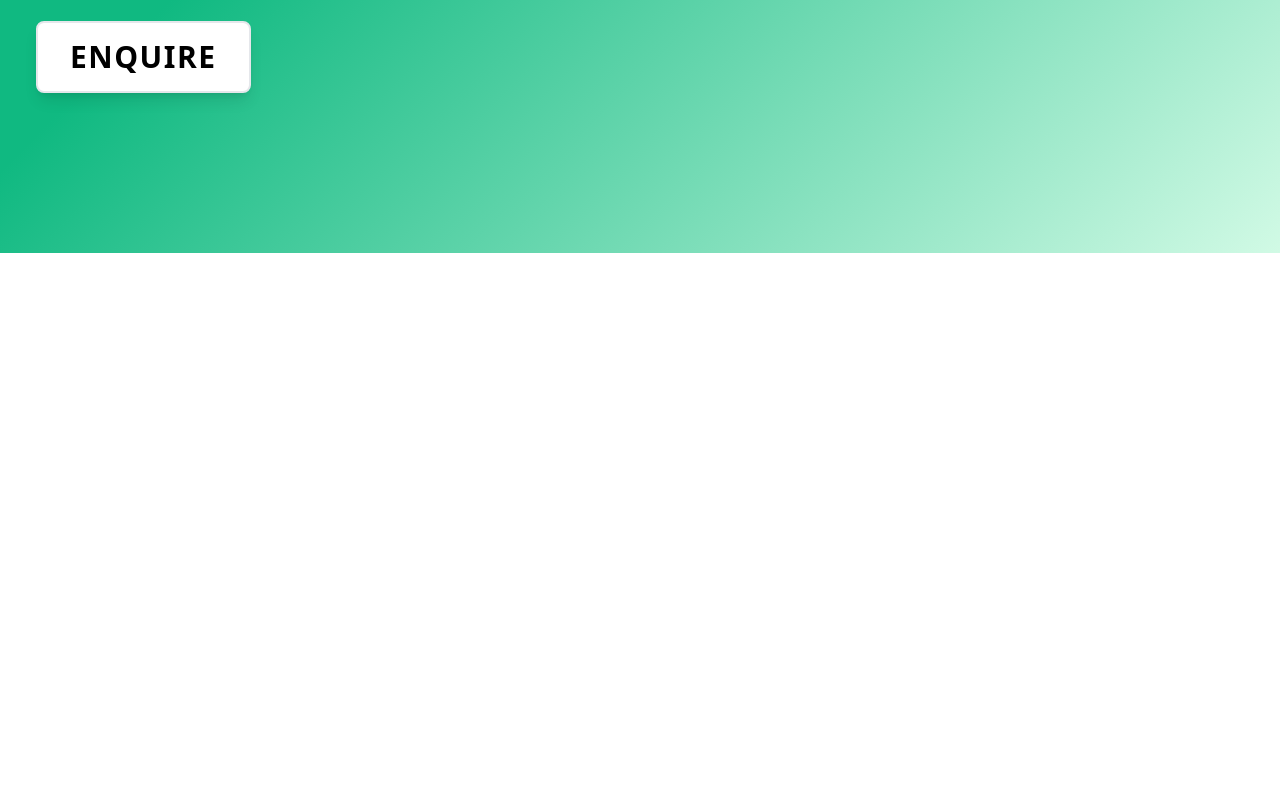
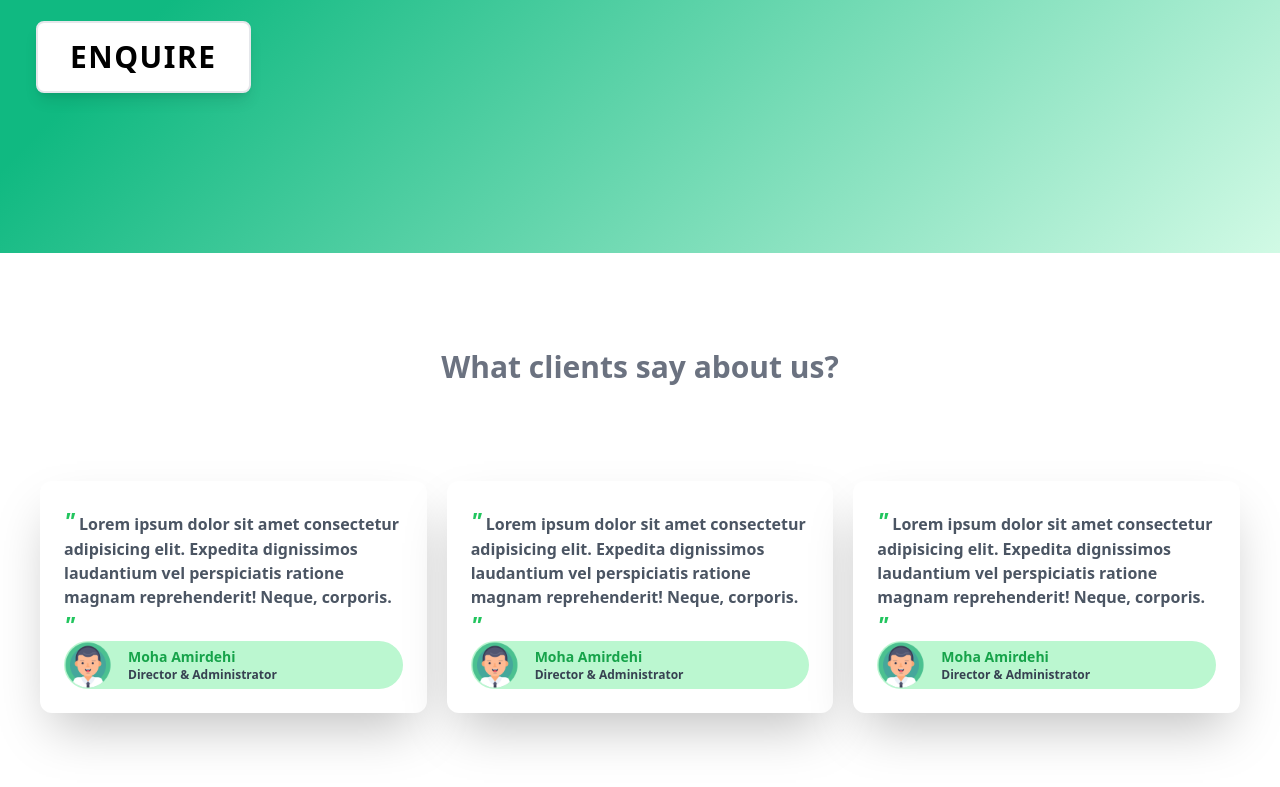
Before and after one commit to RitonX/TailwindCss-Mini-Project, a website: page public/index.html in a window 1280 px wide. Shown: the part 3675-4462 px from the top of the page. Before the commit the page ends 3928 px from the top, so only its background shows below. Drawn offline with Linux system fonts and the light colour scheme.

Commit message:
design about us section

```diff
--- a/public/index.html
+++ b/public/index.html
@@ -75,7 +75,8 @@
 
             <div class="px-8 py-6">
                 <div class="text-2xl font-bold my-4 text-gray-700">Orchid Villa</div>
-                <p class="text-gray-500 font-semibold leading-6">Lorem ipsum dolor sit amet consectetur adipisicing elit. Dolorem itaque aliquam aspernatur officiis
+                <p class="text-gray-500 font-semibold leading-6">Lorem ipsum dolor sit amet consectetur adipisicing
+                    elit. Dolorem itaque aliquam aspernatur officiis
                     vel sequi maiores animi numquam dicta quidem.</p>
             </div>
             <div class="px-8 py-2">
@@ -86,7 +87,8 @@
                 <span class="bg-gray-300 rounded-full px-3 py-2 font-bold">3 Baths</span>
             </div>
             <div class="px-8 py-4 mb-12">
-                <a class="bg-green-500 px-6 py-2 rounded-full shadow text-2xl text-white font-bold" href="">View Property</a>
+                <a class="bg-green-500 px-6 py-2 rounded-full shadow text-2xl text-white font-bold" href="">View
+                    Property</a>
             </div>
         </div>
 
@@ -96,7 +98,8 @@
 
             <div class="px-8 py-6">
                 <div class="text-2xl font-bold my-4 text-gray-700">Shaghayegh Villa</div>
-                <p class="text-gray-500 font-semibold leading-6">Lorem ipsum dolor sit amet consectetur adipisicing elit. Dolorem itaque aliquam aspernatur officiis
+                <p class="text-gray-500 font-semibold leading-6">Lorem ipsum dolor sit amet consectetur adipisicing
+                    elit. Dolorem itaque aliquam aspernatur officiis
                     vel sequi maiores animi numquam dicta quidem.</p>
             </div>
             <div class="px-8 py-2">
@@ -107,7 +110,8 @@
                 <span class="bg-gray-300 rounded-full px-3 py-2 font-bold">4 Baths</span>
             </div>
             <div class="px-8 py-4 mb-12">
-                <a class="bg-green-500 px-6 py-2 rounded-full shadow text-2xl text-white font-bold" href="">View Property</a>
+                <a class="bg-green-500 px-6 py-2 rounded-full shadow text-2xl text-white font-bold" href="">View
+                    Property</a>
             </div>
         </div>
 
@@ -117,7 +121,8 @@
 
             <div class="px-8 py-6">
                 <div class="text-2xl font-bold my-4 text-gray-700">Sonbol Villa</div>
-                <p class="text-gray-500 font-semibold leading-6">Lorem ipsum dolor sit amet consectetur adipisicing elit. Dolorem itaque aliquam aspernatur officiis
+                <p class="text-gray-500 font-semibold leading-6">Lorem ipsum dolor sit amet consectetur adipisicing
+                    elit. Dolorem itaque aliquam aspernatur officiis
                     vel sequi maiores animi numquam dicta quidem.</p>
             </div>
             <div class="px-8 py-2">
@@ -128,7 +133,8 @@
                 <span class="bg-gray-300 rounded-full px-3 py-2 font-bold">2 Baths</span>
             </div>
             <div class="px-8 py-4 mb-12">
-                <a class="bg-green-500 px-6 py-2 rounded-full shadow text-2xl text-white font-bold" href="">View Property</a>
+                <a class="bg-green-500 px-6 py-2 rounded-full shadow text-2xl text-white font-bold" href="">View
+                    Property</a>
             </div>
         </div>
 
@@ -140,7 +146,8 @@
         <div class="container mx-auto px-6 mt-80">
             <h2 class=" text-white font-bold text-6xl p-3">Exprience Luxury Like Never Before</h2>
             <h3 class="text-gray-200 p-3 text-3xl font-normal ">50+ Exotic locations across the globe. </h3>
-            <button class="shadow-lg uppercase ml-3 mt-6 text-white tracking-wider font-bold px-8 py-4 text-3xl border-2">
+            <button
+                class="shadow-lg uppercase ml-3 mt-6 text-white tracking-wider font-bold px-8 py-4 text-3xl border-2">
                 Explorer Locations
             </button>
         </div>
@@ -159,7 +166,13 @@
 
             <div class="px-8 py-6">
                 <div class="text-2xl font-bold my-4 text-gray-700">Chicago</div>
-                <p class="text-gray-800 font-semibold leading-6">Lorem ipsum dolor sit amet consectetur adipisicing elit. Commodi tempora quisquam aliquid pariatur explicabo inventore. Accusamus eligendi omnis ullam iusto minus dolorum veritatis nobis mollitia iure, excepturi animi asperiores dolores reiciendis. Ratione ducimus ea suscipit ipsa cupiditate quis architecto ad eaque maiores neque, dolores a eum et iusto exercitationem amet rerum, dicta, earum atque voluptates sit? Impedit neque voluptatibus, cumque ab accusamus exercitationem eos blanditiis voluptatum voluptatem unde voluptates molestiae quas sequi amet beatae, ipsum reprehenderit velit molestias cupiditate reiciendis.</p>
+                <p class="text-gray-800 font-semibold leading-6">Lorem ipsum dolor sit amet consectetur adipisicing
+                    elit. Commodi tempora quisquam aliquid pariatur explicabo inventore. Accusamus eligendi omnis ullam
+                    iusto minus dolorum veritatis nobis mollitia iure, excepturi animi asperiores dolores reiciendis.
+                    Ratione ducimus ea suscipit ipsa cupiditate quis architecto ad eaque maiores neque, dolores a eum et
+                    iusto exercitationem amet rerum, dicta, earum atque voluptates sit? Impedit neque voluptatibus,
+                    cumque ab accusamus exercitationem eos blanditiis voluptatum voluptatem unde voluptates molestiae
+                    quas sequi amet beatae, ipsum reprehenderit velit molestias cupiditate reiciendis.</p>
             </div>
         </div>
 
@@ -169,7 +182,11 @@
 
             <div class="px-8 py-6">
                 <div class="text-2xl font-bold my-4 text-gray-700">California</div>
-                <p class="text-gray-800 font-semibold leading-6">Lorem, ipsum dolor sit amet consectetur adipisicing elit. Blanditiis, debitis architecto? Atque, at eligendi explicabo consequatur facilis amet accusamus magni perferendis voluptate cumque cupiditate asperiores reprehenderit sint a dolorem, maiores incidunt dignissimos ad ullam cum laborum aliquam! Ipsum iste in rerum laboriosam deserunt, qui voluptate dicta neque voluptatibus, porro sunt?</p>
+                <p class="text-gray-800 font-semibold leading-6">Lorem, ipsum dolor sit amet consectetur adipisicing
+                    elit. Blanditiis, debitis architecto? Atque, at eligendi explicabo consequatur facilis amet
+                    accusamus magni perferendis voluptate cumque cupiditate asperiores reprehenderit sint a dolorem,
+                    maiores incidunt dignissimos ad ullam cum laborum aliquam! Ipsum iste in rerum laboriosam deserunt,
+                    qui voluptate dicta neque voluptatibus, porro sunt?</p>
             </div>
         </div>
 
@@ -179,7 +196,13 @@
 
             <div class="px-8 py-6">
                 <div class="text-2xl font-bold my-4 text-gray-700">Newyork</div>
-                <p class="text-gray-800 font-semibold leading-6">Lorem ipsum dolor sit amet consectetur adipisicing elit. Commodi tempora quisquam aliquid pariatur explicabo inventore. Accusamus eligendi omnis ullam iusto minus dolorum veritatis nobis mollitia iure, excepturi animi asperiores dolores reiciendis. Ratione ducimus ea suscipit ipsa cupiditate quis architecto ad eaque maiores neque, dolores a eum et iusto exercitationem amet rerum, dicta, earum atque voluptates sit? Impedit neque voluptatibus, cumque ab accusamus exercitationem eos blanditiis voluptatum voluptatem unde voluptates molestiae quas sequi amet beatae, ipsum reprehenderit velit molestias cupiditate reiciendis.</p>
+                <p class="text-gray-800 font-semibold leading-6">Lorem ipsum dolor sit amet consectetur adipisicing
+                    elit. Commodi tempora quisquam aliquid pariatur explicabo inventore. Accusamus eligendi omnis ullam
+                    iusto minus dolorum veritatis nobis mollitia iure, excepturi animi asperiores dolores reiciendis.
+                    Ratione ducimus ea suscipit ipsa cupiditate quis architecto ad eaque maiores neque, dolores a eum et
+                    iusto exercitationem amet rerum, dicta, earum atque voluptates sit? Impedit neque voluptatibus,
+                    cumque ab accusamus exercitationem eos blanditiis voluptatum voluptatem unde voluptates molestiae
+                    quas sequi amet beatae, ipsum reprehenderit velit molestias cupiditate reiciendis.</p>
             </div>
         </div>
 
@@ -191,13 +214,73 @@
         <div class="container mx-auto px-6">
             <h2 class=" text-white font-bold text-6xl p-3">Save upto 50% on broker commisions</h2>
             <h3 class="text-gray-200 p-3 text-3xl font-normal ">Lowest brokerage fees</h3>
-            <button class="shadow-lg rounded-lg bg-white uppercase ml-3 mt-6 tracking-wider font-bold px-8 py-4 text-3xl border-2">
+            <button
+                class="shadow-lg rounded-lg bg-white uppercase ml-3 mt-6 tracking-wider font-bold px-8 py-4 text-3xl border-2">
                 Enquire
             </button>
         </div>
     </div>
     <!-- Site Banner 3 -->
 
+    <!-- About Us -->
+    <div class="mt-20 p-4 flex justify-center">
+        <h2 class="text-3xl font-bold text-gray-500">What clients say about us?</h2>
+    </div>
+
+    <div class="md:my-10 sm:my-5 grid grid-cols-1 gap-5 sm:grid-cols-1 md:grid-cols-1 lg:grid-cols-3 xl:grid-cols-3 p-10">
+        <!-- Card -->
+        <div class="shadow-2xl sm:w-72 lg:w-full rounded-xl bg-white p-6 mx-auto">
+            <p class="text-gray-600 font-bold">
+                <span class="italic font-extrabold text-2xl text-green-500">"</span>
+                Lorem ipsum dolor sit amet consectetur adipisicing elit. Expedita dignissimos laudantium vel
+                perspiciatis ratione magnam reprehenderit! Neque, corporis.
+                <span class="block italic font-extrabold text-2xl text-green-500">"</span>
+            </p>
+            <div class="flex space-x-4 rounded-full bg-green-200">
+                <img class="h-12 w-12" src="./images/avatar.png" alt="">
+                <div class="flex flex-col justify-center">
+                    <span class="text-sm text-green-600 font-extrabold">Moha Amirdehi</span>
+                    <span class="text-xs font-bold text-gray-700">Director & Administrator</span>
+                </div>
+            </div>
+        </div>
+
+        <!-- Card -->
+        <div class="shadow-2xl sm:w-72 lg:w-full rounded-xl bg-white p-6 mx-auto">
+            <p class="text-gray-600 font-bold">
+                <span class="italic font-extrabold text-2xl text-green-500">"</span>
+                Lorem ipsum dolor sit amet consectetur adipisicing elit. Expedita dignissimos laudantium vel
+                perspiciatis ratione magnam reprehenderit! Neque, corporis.
+                <span class="block italic font-extrabold text-2xl text-green-500">"</span>
+            </p>
+            <div class="flex space-x-4 rounded-full bg-green-200">
+                <img class="h-12 w-12" src="./images/avatar.png" alt="">
+                <div class="flex flex-col justify-center">
+                    <span class="text-sm text-green-600 font-extrabold">Moha Amirdehi</span>
+                    <span class="text-xs font-bold text-gray-700">Director & Administrator</span>
+                </div>
+            </div>
+        </div>
+
+        <!-- Card -->
+        <div class="shadow-2xl sm:w-72 lg:w-full rounded-xl bg-white p-6 mx-auto">
+            <p class="text-gray-600 font-bold">
+                <span class="italic font-extrabold text-2xl text-green-500">"</span>
+                Lorem ipsum dolor sit amet consectetur adipisicing elit. Expedita dignissimos laudantium vel
+                perspiciatis ratione magnam reprehenderit! Neque, corporis.
+                <span class="block italic font-extrabold text-2xl text-green-500">"</span>
+            </p>
+            <div class="flex space-x-4 rounded-full bg-green-200">
+                <img class="h-12 w-12" src="./images/avatar.png" alt="">
+                <div class="flex flex-col justify-center">
+                    <span class="text-sm text-green-600 font-extrabold">Moha Amirdehi</span>
+                    <span class="text-xs font-bold text-gray-700">Director & Administrator</span>
+                </div>
+            </div>
+        </div>
+    </div>
+    <!-- About Us -->
+
 </body>
 
 </html>
```
